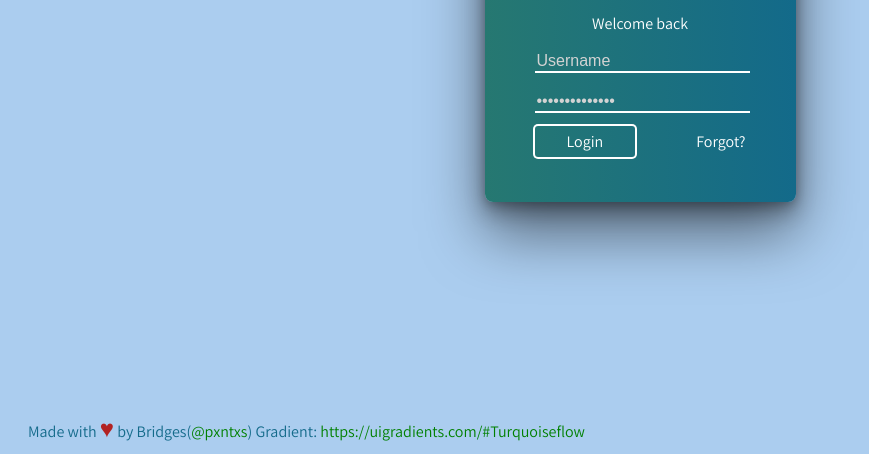
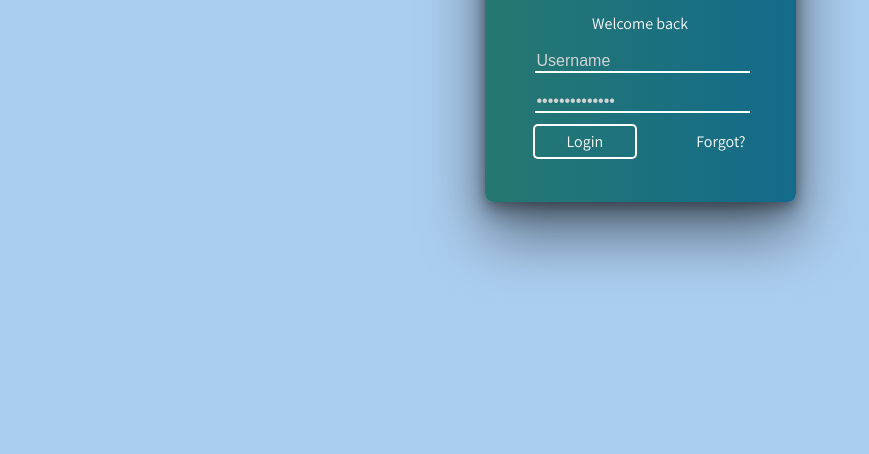
Before and after one commit to Levi-55/myyyy, a plain HTML site: page index.html in a window 1280 px wide. Shown: the part 346-800 px from the top of the page, without its empty margins (0-869 px from the left). Drawn offline with Linux system fonts and the light colour scheme.

Commit message:
Update index.html

```diff
--- a/index.html
+++ b/index.html
@@ -22,10 +22,6 @@
     </form>
   </div>
 </section>
-<footer>
-  <p>Made with <span class='heart'>&hearts;</span> by Bridges(<a href='https://github.com/pxntxs'>@pxntxs</a>)</p>
-  <p>Gradient: <a href='https://uigradients.com/#Turquoiseflow'>https://uigradients.com/#Turquoiseflow</a></p>
-</footer>
 <!-- partial -->
   <script  src="./script.js"></script>
 
```
